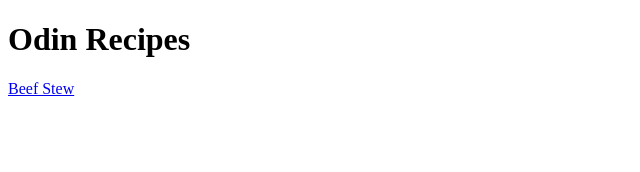
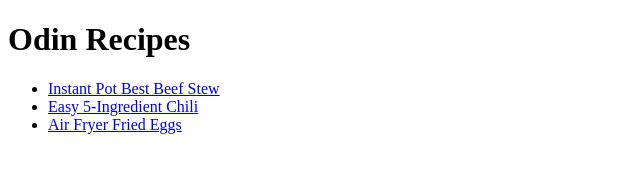
Before and after one commit to HachiroSan/odin-recipes, a plain HTML site: page index.html in a window 1280 px wide. Shown: the whole page, without its empty margins (0-640 px from the left). Drawn offline with Linux system fonts and the light colour scheme.

Commit message:
feat: add recipes link to index.html
add 3 new recipes link.

```diff
--- a/index.html
+++ b/index.html
@@ -7,7 +7,12 @@
 
 	<body>
 		<h1>Odin Recipes</h1>
-		<a href="recipes/beef_stew.html">Beef Stew</a>
+		<ul>
+			<li><a href="recipes/beef_stew.html">Instant Pot Best Beef Stew</a></li>
+			<li><a href="recipes/5_ingredient_chili.html">Easy 5-Ingredient Chili</a></li>
+			<li><a href="recipes/air_fryer_fried_eggs.html">Air Fryer Fried Eggs</a></li>
+		</ul>
+
 	</body>
 
 
```
